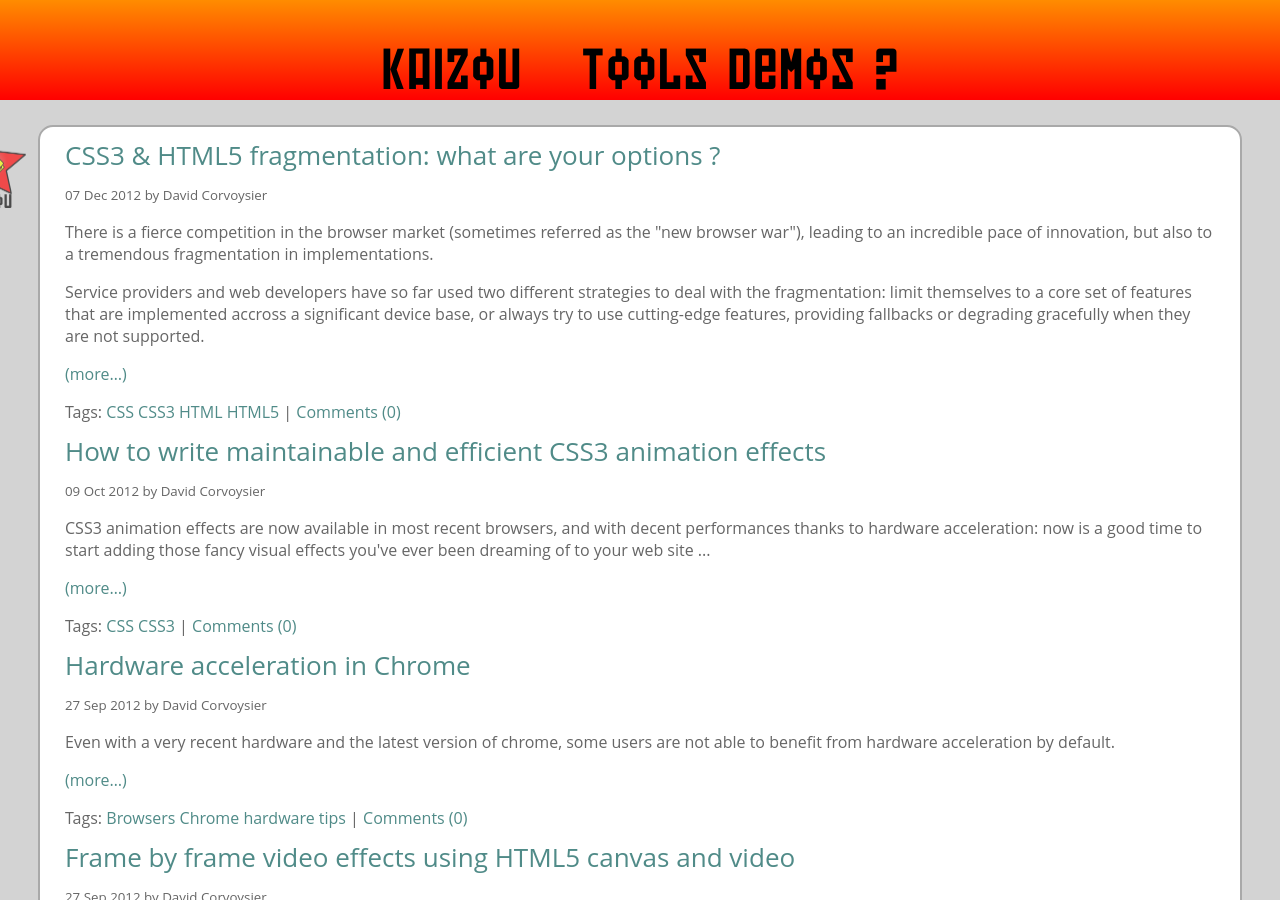
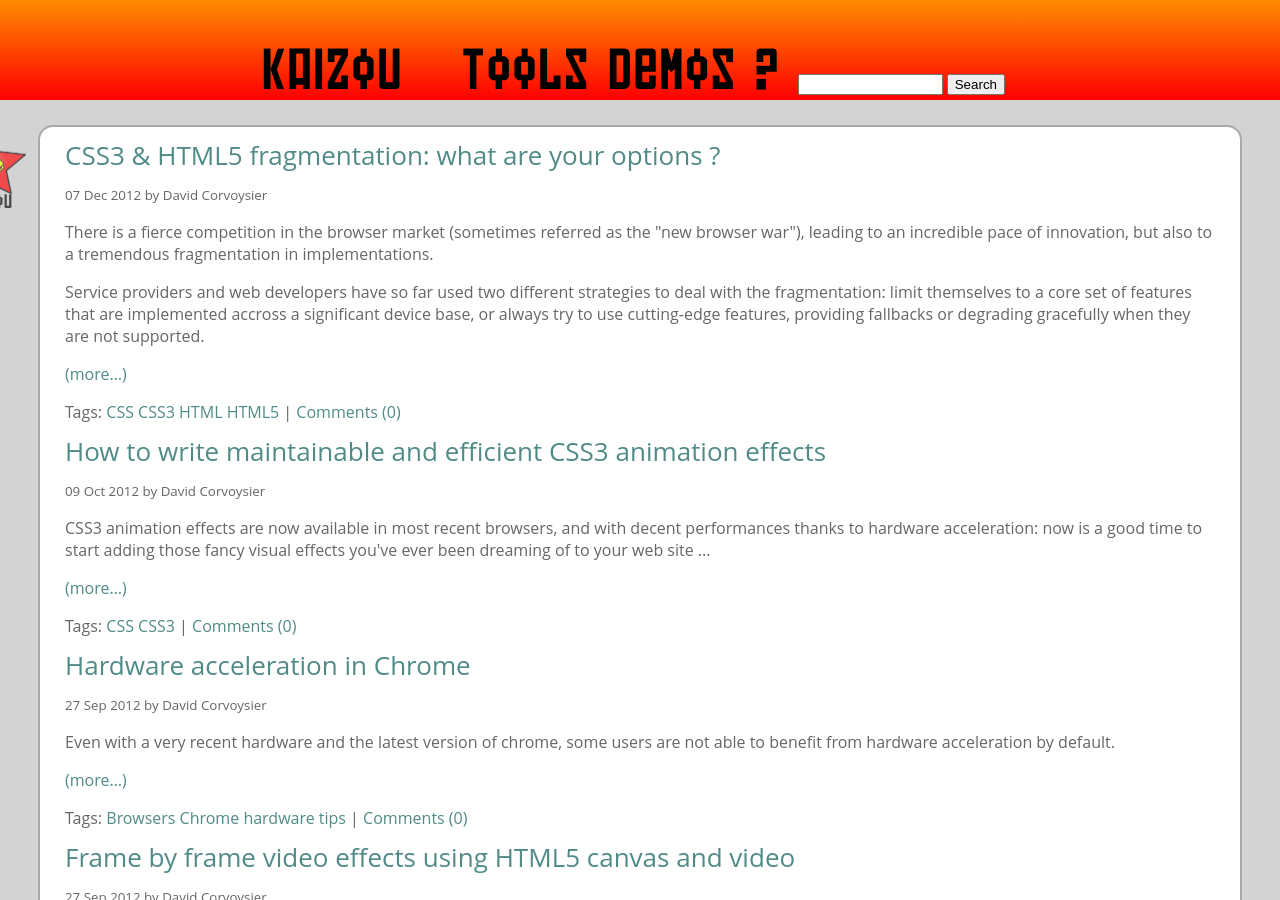
Before and after one commit to mgcrea/benchmark-kaizoumark, a Jekyll site: the page built from index.html, in a window 1280 px wide and 900 px high. Built offline with Jekyll 4.4.1, drawn with Linux system fonts in a browser that asks for light colours; Markdown is read by kramdown in place of the engine named in the settings; the list of posts is cut into pages by our own code.

Commit message:
Added google site search to replace wp search

```diff
--- a/_layouts/default.html
+++ b/_layouts/default.html
@@ -24,14 +24,13 @@
 		</ul>
 	</div>
 	</h1>
-<!--
-    <form id="searchform" method="get" action="http://www.kaizou.org">
+    <form id="searchform" method="get" action="http://www.google.com/search">
 	    <fieldset>
 		    <input type="text" name="s" id="s" size="15" />
 		    <input type="submit" value="Search" />
+		    <input type="hidden" name="sitesearch" value="www.kaizou.org" />
 	    </fieldset>
 	</form>
--->
 </header>
 <a href="/" class="logo"></a>
 <section id="wrap">
```
